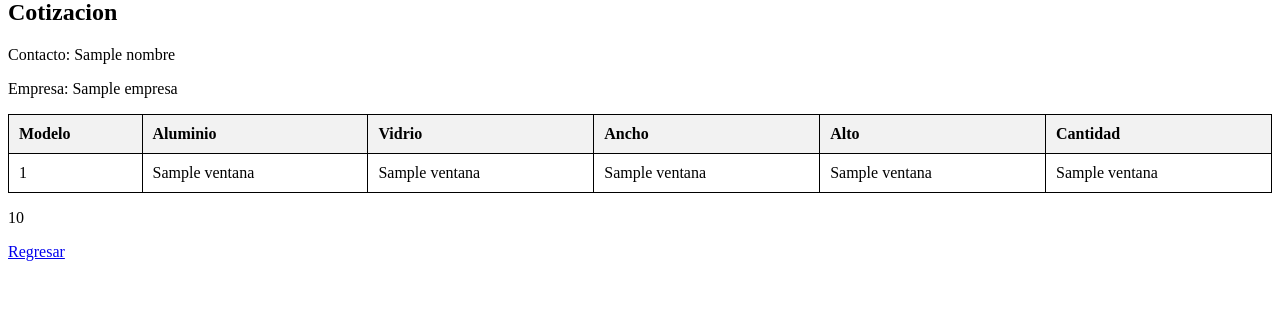
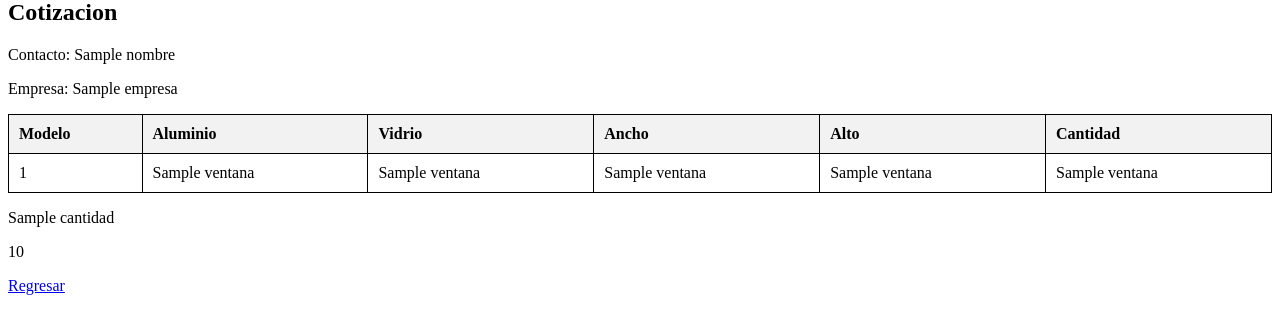
Before and after one commit to nhzamorano/proyecto_ventanas, a Flask app: template app/templates/mostrar_cotizacion.html in a window 1280 px wide. Shown: the part 123-457 px from the top of the page. Run offline with Flask 3, Linux system fonts and the light colour scheme; the template is opened without the code that fills it: most values are stand-ins (such as "Sample title", 1, 10 or a date in 2020).

Commit message:
Ajustes a proceso de cotizacion

```diff
--- a/app/index.py
+++ b/app/index.py
@@ -4,17 +4,21 @@ from controlador_cotizacion import ControladorCotizacion
 controlador = ControladorCotizacion()
 app = Flask(__name__)
 
-
+cantidad_ventanas = 0
 
 @app.route("/")
 def index():
+
+    global cantidad_ventanas
     modelos = controlador.data["estilo_naves"]
     acabados = controlador.data["costo_por_cm_lineal"]
     vidrio = controlador.data["costo_por_cm2"]
+    cantidad_ventanas = 0
     return render_template('index.html',modelos=modelos,acabados=acabados,vidrio=vidrio)
 
 @app.route("/procesar_cotizacion", methods=["POST"])
 def procesar_cotizacion():
+    global cantidad_ventanas
     if request.method == "POST":
         ventanas = []
         nombre_cliente = request.form["nombre"]
@@ -32,8 +36,20 @@ def procesar_cotizacion():
         controlador.crear_cotizacion(cliente, ventanas)
         total = controlador.total
         vntnas = controlador.obtener_ventanas()
-        controlador.clear_lists()
-    return render_template("mostrar_cotizacion.html",nombre=nombre_cliente,empresa=empresa_cliente,total=total,ventanas=vntnas)
+        continuar = request.form["otro_modelo"]
+        continuar = continuar.upper()
+        cantidad_ventanas += int(cantidad)
+
+        if continuar == "NO":
+            #print(f"CONTINUAR: {continuar}, cantidad ventanas {cantidad_ventanas}")
+            controlador.clear_lists()
+            return render_template("mostrar_cotizacion.html",nombre=nombre_cliente,empresa=empresa_cliente,total=total,ventanas=vntnas,cantidad=cantidad_ventanas)
+        else:
+            modelos = controlador.data["estilo_naves"]
+            acabados = controlador.data["costo_por_cm_lineal"]
+            vidrio = controlador.data["costo_por_cm2"]
+            return render_template('index.html',modelos=modelos,acabados=acabados,vidrio=vidrio,nombre=nombre_cliente,empresa=empresa_cliente)
+
 
 if __name__ == '__main__':
     app.run(host='0.0.0.0',port=8000, debug=True)
--- a/app/templates/mostrar_cotizacion.html
+++ b/app/templates/mostrar_cotizacion.html
@@ -32,7 +32,7 @@
 
 
 
-
+<p>{{cantidad}}</p>
 <p>{{total}}</p>
 <a href="/">Regresar</a>
 {% endblock %}
```
Also changed, not shown: app/templates/index.html (+4 -4 lines), requirements.txt (added, +16 -0 lines).
